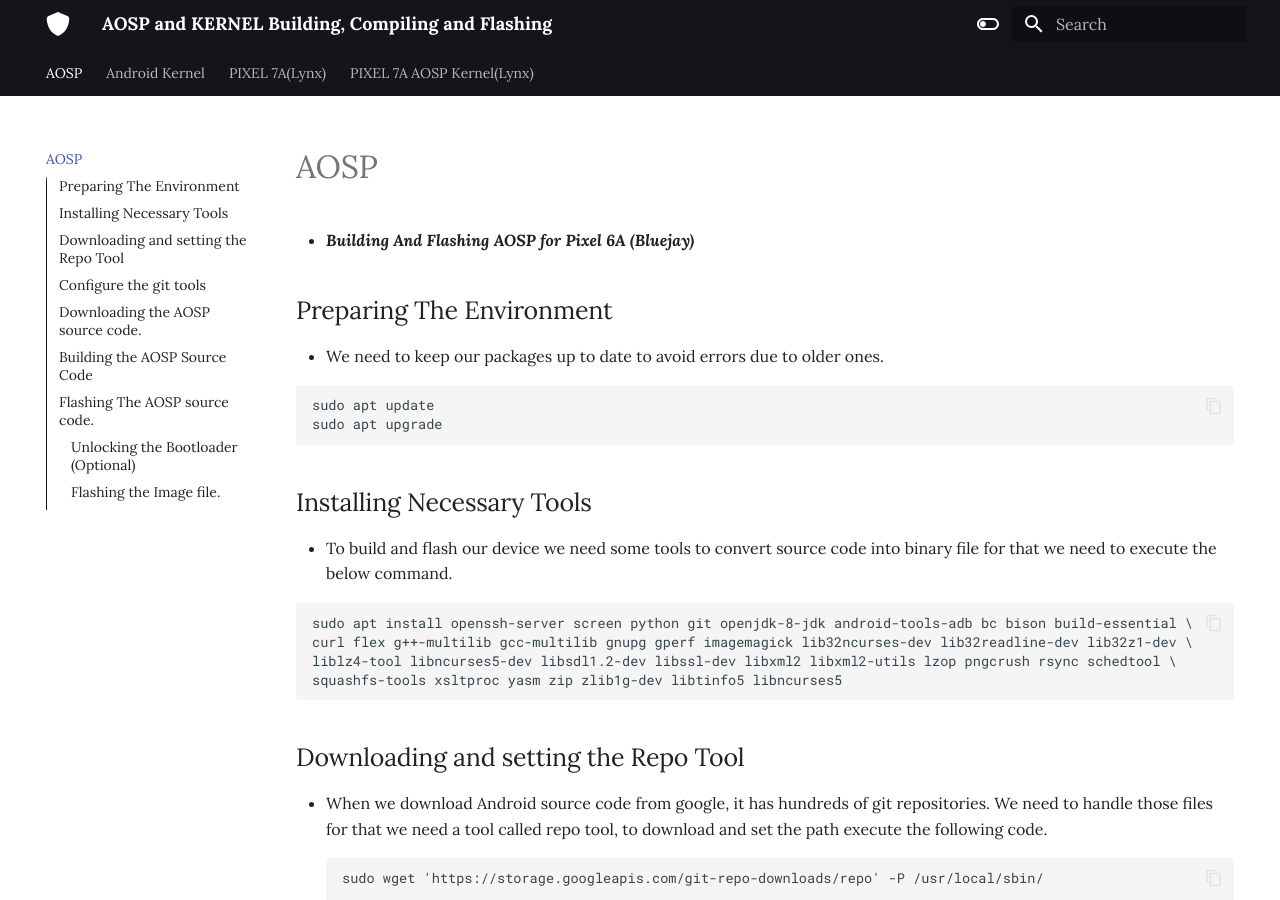
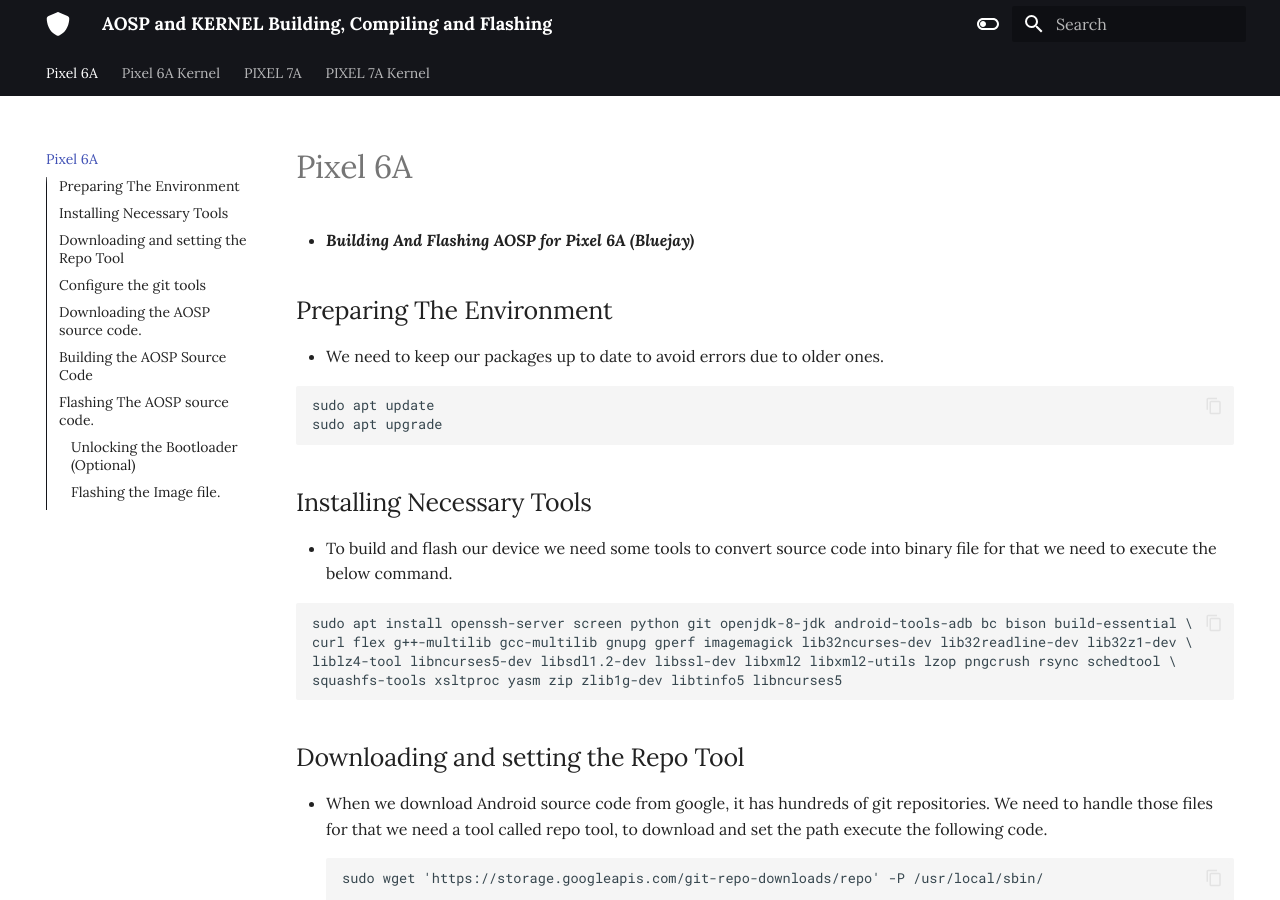
Before and after one commit to IlaveniRanjith/AOSP_docs, an MkDocs documentation site: the page built from docs/index.md, in a window 1280 px wide and 900 px high. Built offline with MkDocs 1.6.1 and Material for MkDocs 9.7.7, drawn with Linux system fonts in a browser that asks for light colours.

Commit message:
minor changes

```diff
--- a/docs/Kernel.md
+++ b/docs/Kernel.md
@@ -1,5 +1,7 @@
-# Android Kernel
-*  ***Building And Flashing Android Kernel for Pixel 6A (Bluejay)***
+# Pixel 6A Kernel
+
+* ***Building And Flashing Android Kernel for Pixel 6A (Bluejay)***
+
 ## Objective
 
 The Aosp kernel is to be integrated with our own AOSP build for the operations which can be done with kernel level.
--- a/docs/Pixel_7a.md
+++ b/docs/Pixel_7a.md
@@ -1,4 +1,5 @@
-# PIXEL 7A(Lynx)
+# PIXEL 7A
+
 *  ***Building And Flashing AOSP for Pixel 7A (Lynx)***
 
 ## Preparing The Environment
--- a/docs/Pixel_7a_kernel.md
+++ b/docs/Pixel_7a_kernel.md
@@ -1,4 +1,5 @@
-# PIXEL 7A AOSP Kernel(Lynx)
+# PIXEL 7A Kernel
+
 *  ***Building And Flashing AOSP KERNEL for Pixel 7A (Lynx)***
 
 
--- a/docs/index.md
+++ b/docs/index.md
@@ -1,5 +1,6 @@
-# AOSP
-*  ***Building And Flashing AOSP for Pixel 6A (Bluejay)***
+# Pixel 6A
+
+* ***Building And Flashing AOSP for Pixel 6A (Bluejay)***
 
 ## Preparing The Environment
 *  We need to keep our packages up to date to avoid errors due to older ones.
```
